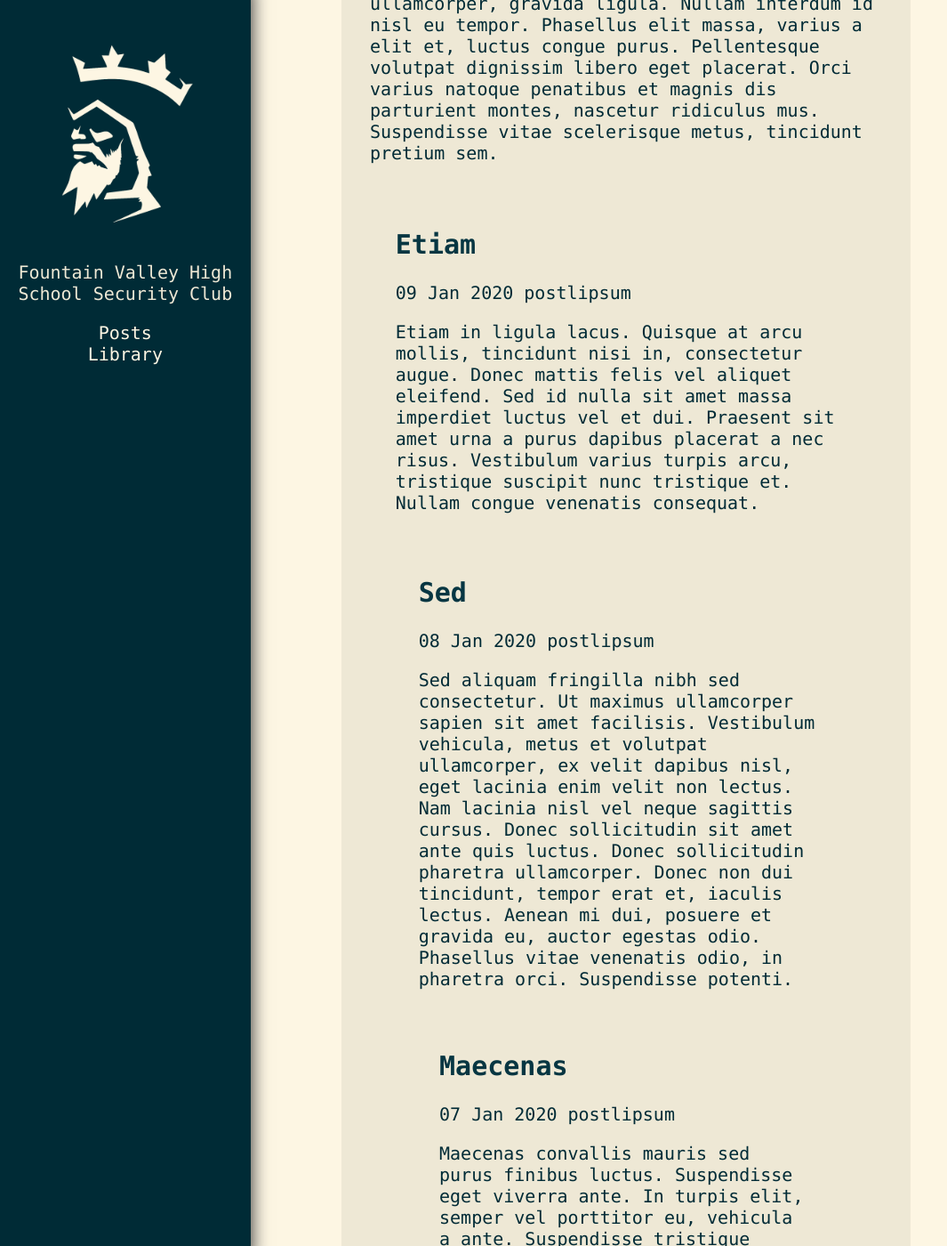
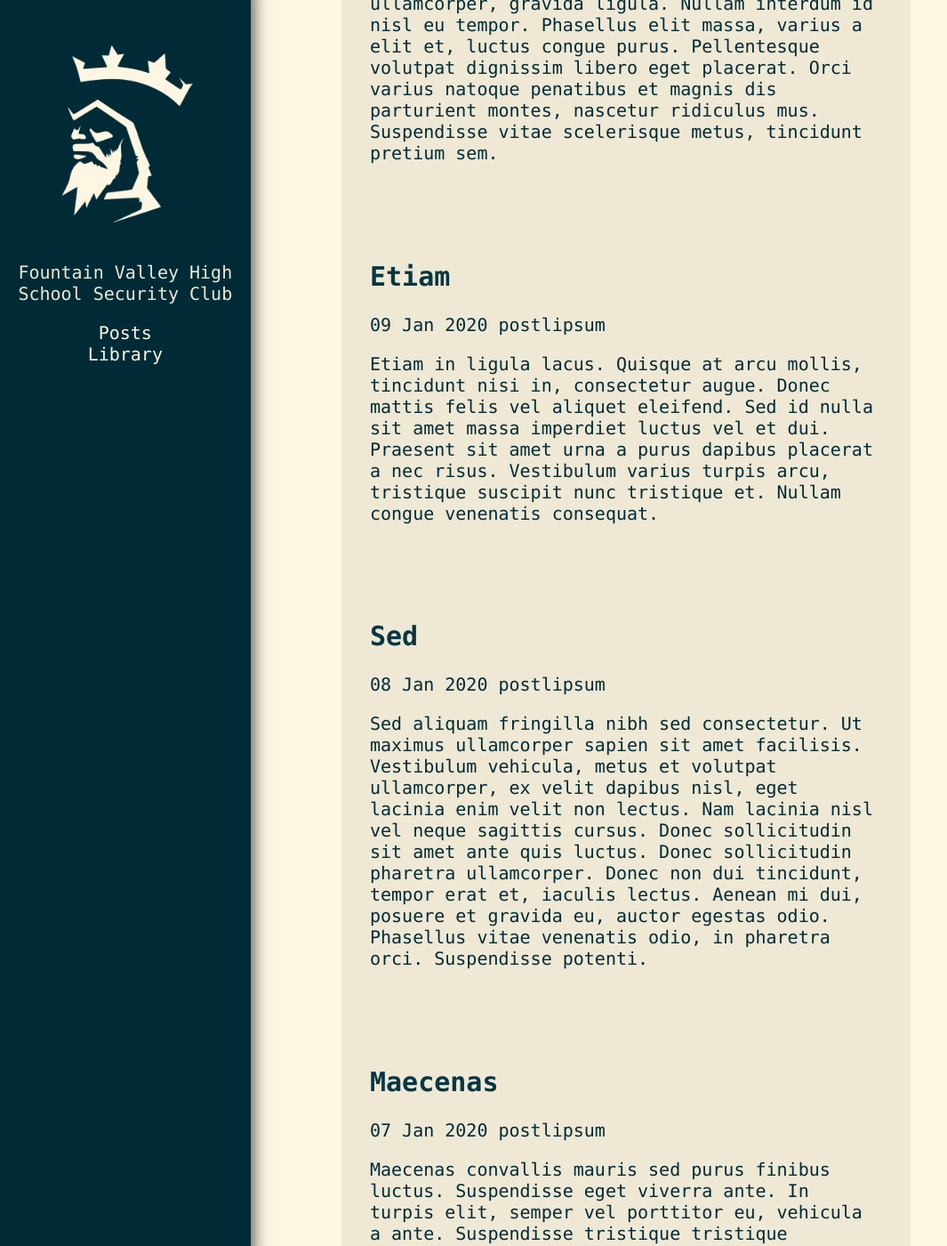
Before and after one commit to FVHSsec/fvhssec.github.io, a Jekyll site: the page built from index.md, in a window 1280 px wide and 1400 px high, scrolled down 417 px. Shown: the whole window at 89% size, without its empty margins (0-1065 px from the left). Built offline with Jekyll 4.4.1, drawn with Linux system fonts in a browser that asks for light colours.

Commit message:
Update feed.css

```diff
--- a/assets/css/feed.css
+++ b/assets/css/feed.css
@@ -16,7 +16,7 @@
     color : var(--sol-base02);
 }
 
-.post {
+.post-content {
      background-color : var(--sol-base2);
      overflow : hidden;
      padding : 5%;
```
